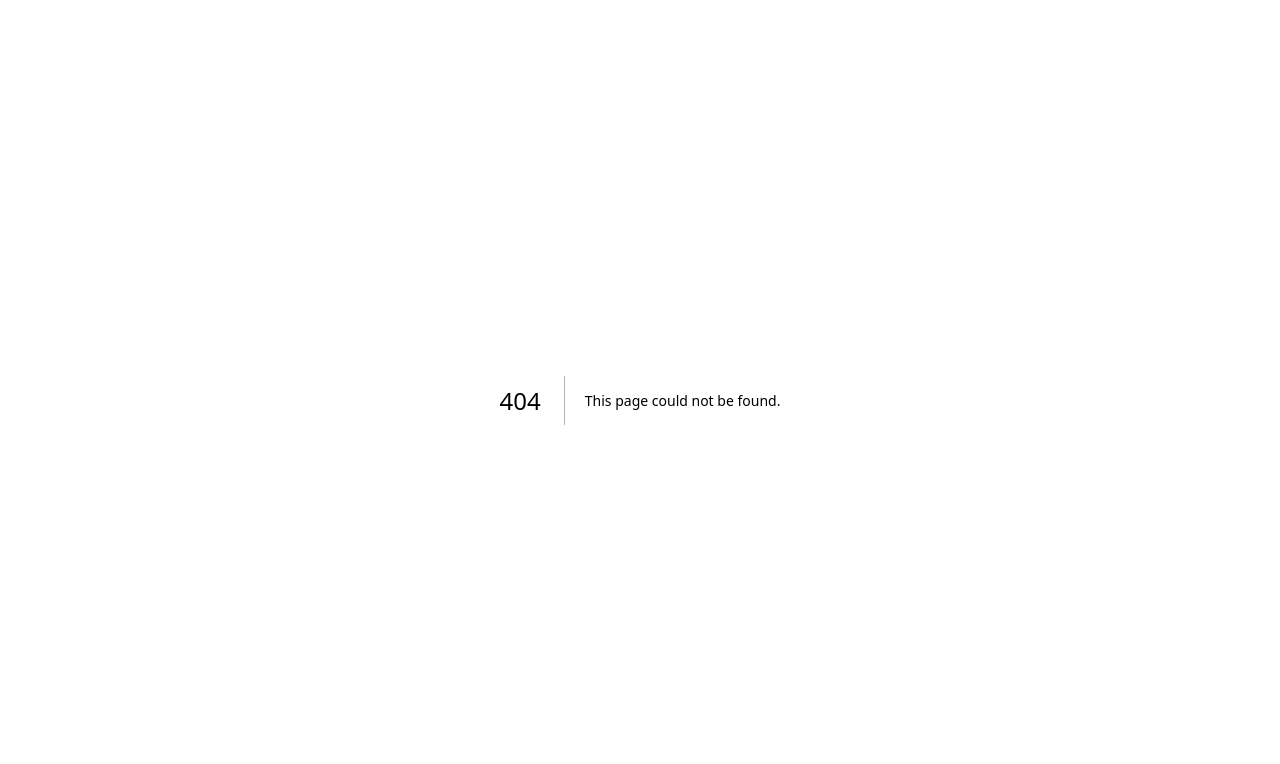
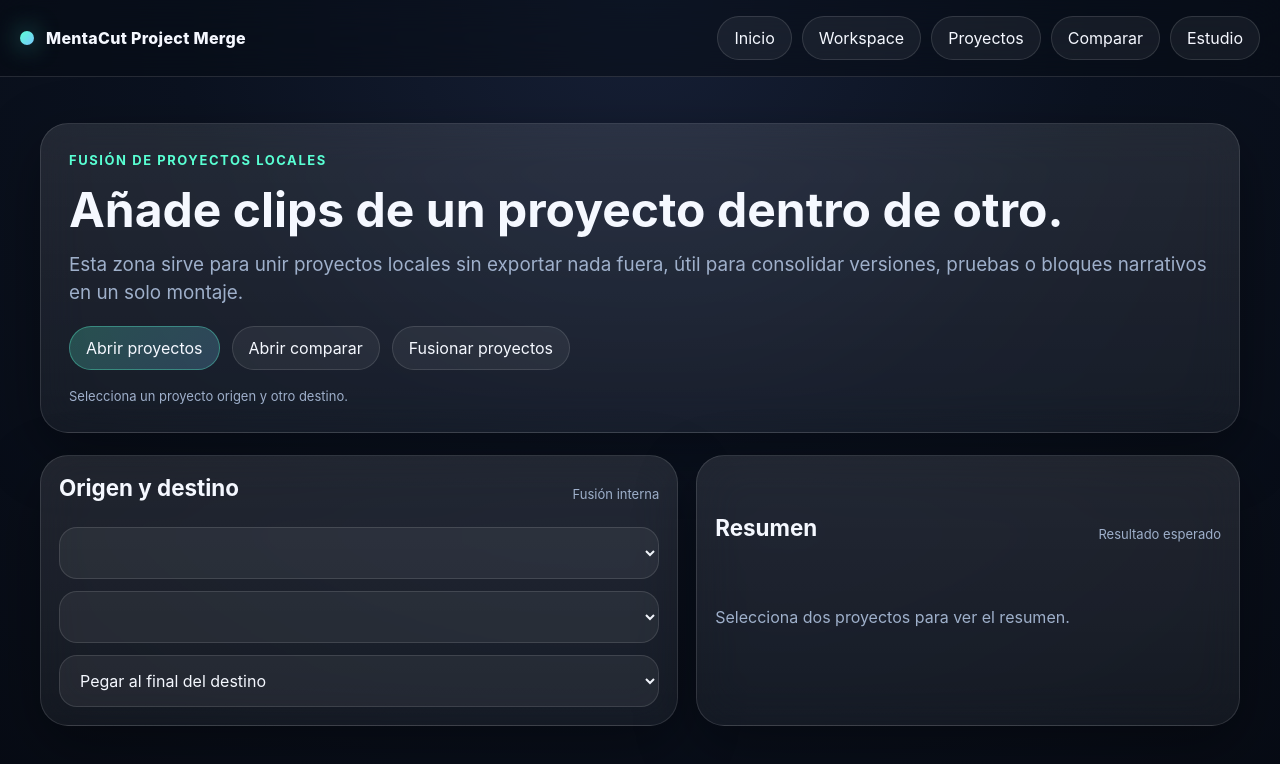
Before and after one commit to alain7224/MentaCut, a Next.js app: page /studio/project-merge in a window 1280 px wide. Before the commit this address had no page. Shown: the top 764 px of the page. Built offline with nearby package versions, Linux system fonts and the light colour scheme.

Commit message:
feat: add local project merge route

```diff
--- /dev/null
+++ b/app/studio/project-merge/page.tsx
@@ -0,0 +1,126 @@
+'use client'
+
+import Link from 'next/link'
+import { useEffect, useMemo, useState } from 'react'
+import { readLocalProjects, touchProject, writeLocalProjects, type LocalProject } from '@/lib/local-store'
+import { mergeProjectClips, type ClipTransferMode } from '@/lib/project-clip-transfer'
+
+export default function StudioProjectMergePage() {
+  const [projects, setProjects] = useState<LocalProject[]>([])
+  const [targetProjectId, setTargetProjectId] = useState<string | null>(null)
+  const [sourceProjectId, setSourceProjectId] = useState<string | null>(null)
+  const [mode, setMode] = useState<ClipTransferMode>('append')
+  const [status, setStatus] = useState('')
+
+  useEffect(() => {
+    const next = readLocalProjects()
+    setProjects(next)
+    setTargetProjectId(next[0]?.id ?? null)
+    setSourceProjectId(next[1]?.id ?? next[0]?.id ?? null)
+  }, [])
+
+  const targetProject = useMemo(() => projects.find((item) => item.id === targetProjectId) ?? null, [projects, targetProjectId])
+  const sourceProject = useMemo(() => projects.find((item) => item.id === sourceProjectId) ?? null, [projects, sourceProjectId])
+
+  const preview = useMemo(() => {
+    if (!targetProject || !sourceProject) return null
+    const incomingDuration = sourceProject.clips.reduce((sum, clip) => sum + Math.max(0, clip.end - clip.start), 0)
+    return {
+      incomingCount: sourceProject.clips.length,
+      incomingDuration,
+      targetCount: targetProject.clips.length,
+      resultCount: targetProject.clips.length + sourceProject.clips.length,
+    }
+  }, [targetProject, sourceProject])
+
+  function applyMerge() {
+    if (!targetProject || !sourceProject) return
+
+    const updated = projects.map((project) => {
+      if (project.id !== targetProject.id) return project
+      return touchProject(mergeProjectClips(project, sourceProject, mode))
+    })
+
+    setProjects(updated)
+    writeLocalProjects(updated)
+    setStatus(`Proyecto fusionado: ${sourceProject.name} → ${targetProject.name}`)
+  }
+
+  return (
+    <div className="page-shell">
+      <header className="topbar">
+        <div className="brand">
+          <span className="brand-dot" />
+          <span>MentaCut Project Merge</span>
+        </div>
+        <nav className="nav">
+          <Link href="/" className="nav-link">Inicio</Link>
+          <Link href="/studio/workspace" className="nav-link">Workspace</Link>
+          <Link href="/studio/projects" className="nav-link">Proyectos</Link>
+          <Link href="/studio/compare" className="nav-link">Comparar</Link>
+          <Link href="/studio" className="nav-link">Estudio</Link>
+        </nav>
+      </header>
+
+      <main className="main">
+        <section className="section">
+          <div className="panel hero-copy">
+            <span className="eyebrow">Fusión de proyectos locales</span>
+            <h1 className="title" style={{ fontSize: 'clamp(1.8rem, 4vw, 3rem)' }}>Añade clips de un proyecto dentro de otro.</h1>
+            <p className="sub">
+              Esta zona sirve para unir proyectos locales sin exportar nada fuera, útil para consolidar versiones, pruebas o bloques narrativos en un solo montaje.
+            </p>
+            <div className="action-row">
+              <Link href="/studio/projects" className="btn btn-primary">Abrir proyectos</Link>
+              <Link href="/studio/compare" className="btn">Abrir comparar</Link>
+              <button className="btn" onClick={applyMerge} disabled={!targetProject || !sourceProject}>Fusionar proyectos</button>
+            </div>
+            <div className="timeline-label">{status || 'Selecciona un proyecto origen y otro destino.'}</div>
+          </div>
+        </section>
+
+        <section className="section">
+          <div className="studio-grid-2">
+            <div className="panel timeline">
+              <div className="row-head">
+                <h2 className="section-title">Origen y destino</h2>
+                <div className="timeline-label">Fusión interna</div>
+              </div>
+              <div className="form">
+                <select className="input" value={targetProjectId ?? ''} onChange={(event) => setTargetProjectId(event.target.value)}>
+                  {projects.map((project) => (
+                    <option key={project.id} value={project.id}>Destino · {project.name} · {project.format}</option>
+                  ))}
+                </select>
+                <select className="input" value={sourceProjectId ?? ''} onChange={(event) => setSourceProjectId(event.target.value)}>
+                  {projects.map((project) => (
+                    <option key={project.id} value={project.id}>Origen · {project.name} · {project.format}</option>
+                  ))}
+                </select>
+                <select className="input" value={mode} onChange={(event) => setMode(event.target.value as ClipTransferMode)}>
+                  <option value="append">Pegar al final del destino</option>
+                  <option value="prepend">Pegar al inicio del destino</option>
+                </select>
+              </div>
+            </div>
+
+            <div className="panel timeline">
+              <div className="row-head">
+                <h2 className="section-title">Resumen</h2>
+                <div className="timeline-label">Resultado esperado</div>
+              </div>
+              {preview ? (
+                <div className="cards">
+                  <article className="panel card"><h3>Clips origen</h3><p><strong>{preview.incomingCount}</strong></p></article>
+                  <article className="panel card"><h3>Duración origen</h3><p><strong>{preview.incomingDuration.toFixed(2)} s</strong></p></article>
+                  <article className="panel card"><h3>Clips destino</h3><p><strong>{preview.targetCount}</strong></p></article>
+                  <article className="panel card"><h3>Total tras fusión</h3><p><strong>{preview.resultCount}</strong></p></article>
+                </div>
+              ) : <div className="empty">Selecciona dos proyectos para ver el resumen.</div>}
+            </div>
+          </div>
+        </section>
+      </main>
+    </div>
+  )
+}
```
